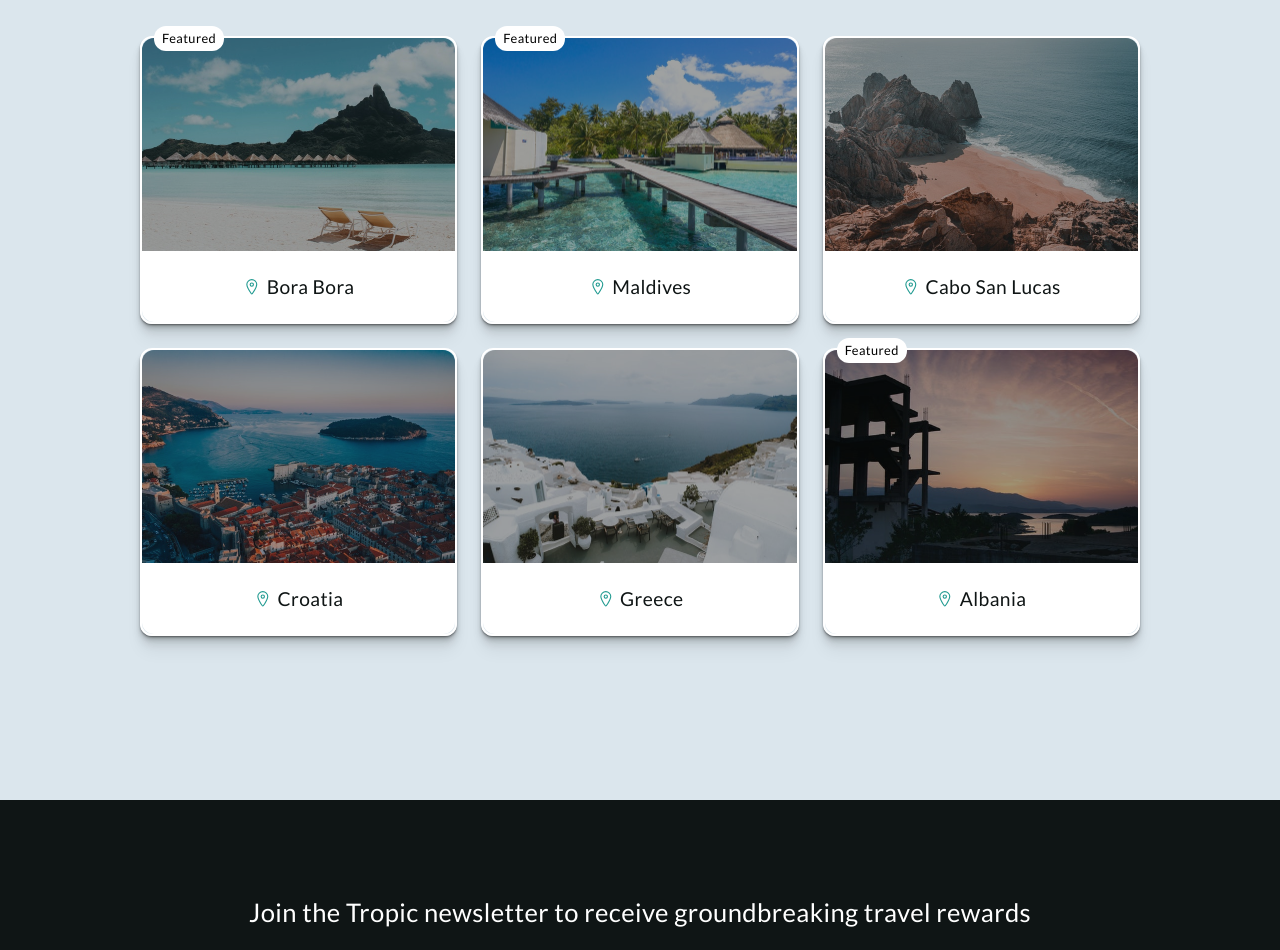
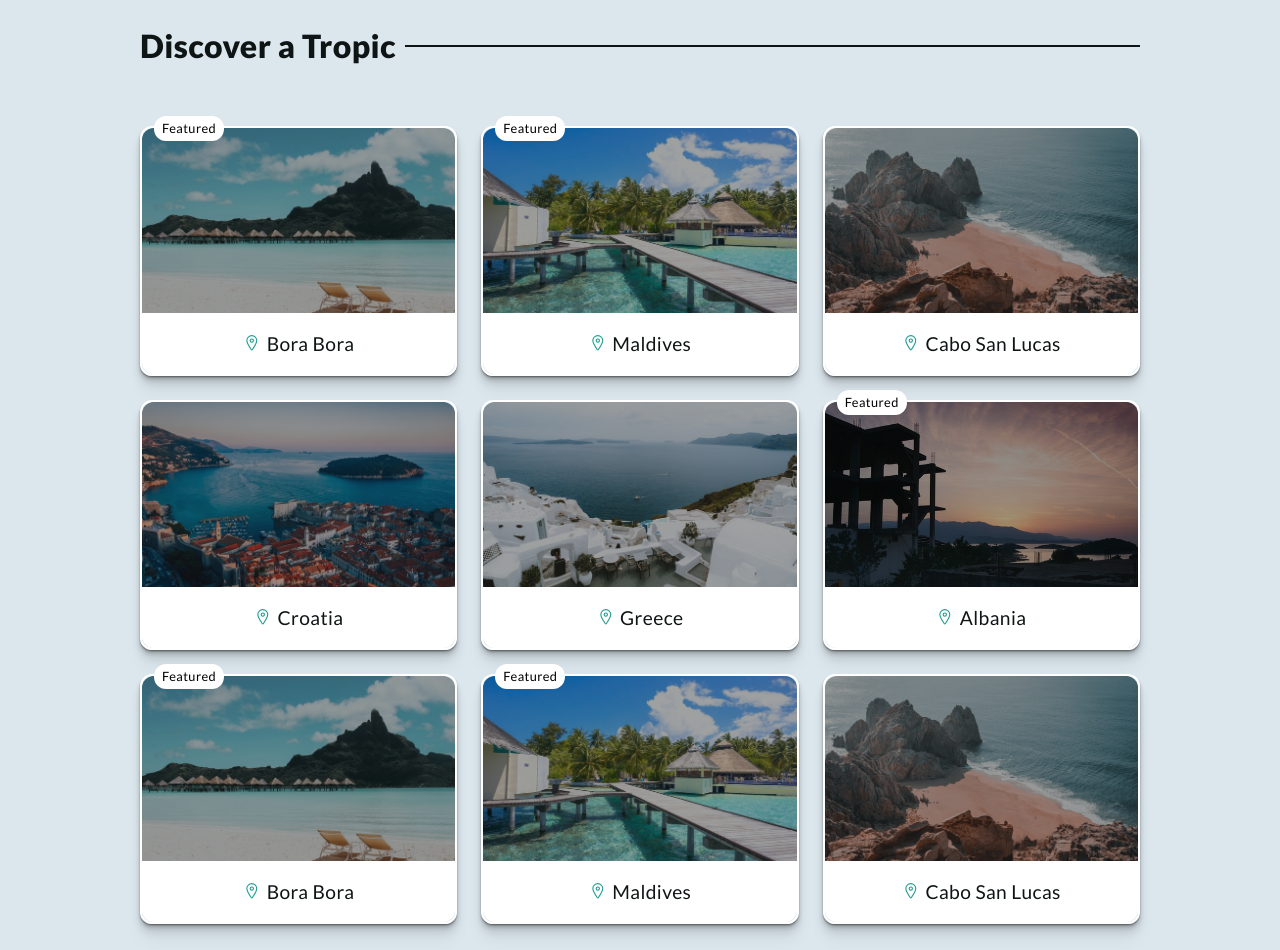
Before and after one commit to kyle4real/travel-website-react, a React (Create React App) app: page /locations in a window 1280 px wide. Shown: the part 160-1110 px from the top of the page. Built offline with nearby package versions, Linux system fonts and the light colour scheme.

Commit message:
Grid refactor for locations.

```diff
--- a/src/App.js
+++ b/src/App.js
@@ -3,8 +3,8 @@ import { Route, Switch } from "react-router-dom";
 
 import Footer from "./components/Footer/Footer";
 import Header from "./components/Header/Header";
-import Locations from "./components/Locations/Locations";
 import Home from "./pages/Home";
+import LocationsPage from "./pages/LocationsPage";
 
 function App() {
     return (
@@ -12,7 +12,7 @@ function App() {
             <Header />
             <Switch>
                 <Route path="/locations">
-          <Locations page />
+                    <LocationsPage />
                 </Route>
                 <Route exact path="/">
                     <Home />
--- a/src/components/Locations/Locations.js
+++ b/src/components/Locations/Locations.js
@@ -1,4 +1,4 @@
-import React from "react";
+import React, { useEffect } from "react";
 
 import classes from "./Locations.module.scss";
 import { BsArrowRight } from "react-icons/bs";
@@ -23,19 +23,25 @@ let locationData = [
     { id: 4, location: "Croatia", isFeatured: false, img: CroatiaJPG },
     { id: 5, location: "Greece", isFeatured: false, img: GreeceJPG },
     { id: 6, location: "Albania", isFeatured: true, img: AlbaniaJPG },
+    { id: 7, location: "Bora Bora", isFeatured: true, img: BoraBoraJPG },
+    { id: 8, location: "Maldives", isFeatured: true, img: MaldivesJPG },
+    {
+        id: 9,
+        location: "Cabo San Lucas",
+        isFeatured: false,
+        img: CaboSanLucasJPG,
+    },
 ];
 
 const Locations = ({ page }) => {
-  locationData = page ? locationData : locationData.slice(0, 6);
+    const mapData = !page ? locationData.slice(0, 6) : locationData;
     return (
         <div className={classes.container}>
-      <div className={classes.locations}>
+            <div className={`${classes.locations} ${page ? classes.page : ""}`}>
                 <div className={classes.locations__content}>
-          <h2 className={classes.locations__content__title}>
-            Discover a Tropic
-          </h2>
+                    <h2 className={classes.locations__content__title}>Discover a Tropic</h2>
                     <div className={classes.locations__content__gallery}>
-            {locationData.map(({ id, location, isFeatured, img }) => (
+                        {mapData.map(({ id, location, isFeatured, img }) => (
                             <div className={classes.gallery__item} key={id}>
                                 <img
                                     className={classes.gallery__item__img}
--- a/src/components/Locations/Locations.module.scss
+++ b/src/components/Locations/Locations.module.scss
@@ -13,6 +13,10 @@
     display: flex;
     justify-content: center;
     align-items: center;
+
+    &.page {
+        padding: calc(100px + #{$headerHeight}) 0;
+    }
 
     &__content {
         margin: 0 1.5rem;
@@ -42,20 +46,17 @@
 
         &__gallery {
             display: grid;
-      height: 1500px;
             grid-template-columns: 1fr;
-      grid-template-rows: repeat(6, 1fr);
+            grid-auto-rows: 275px;
             gap: $spacing-md;
             margin-bottom: $spacing-xl;
 
-      @include breakpoint(md) {
-        height: 600px;
-        grid-template-columns: repeat(3, 1fr);
-        grid-template-rows: 1fr 1fr;
-        gap: $spacing-sm;
+            @include breakpoint(sm) {
+                grid-template-columns: repeat(2, 1fr);
+                grid-auto-rows: 250px;
             }
             @include breakpoint(lg) {
-        gap: $spacing-md;
+                grid-template-columns: repeat(3, 1fr);
             }
 
             .gallery__item {
@@ -67,9 +68,9 @@
                 box-shadow: $boxShadow;
 
                 &:hover {
-          box-shadow: 0 0.5px 0.5px rgba(0, 0, 0, 0.25),
-            0 1px 1px rgba(0, 0, 0, 0.2), 0 3px 3px rgba(0, 0, 0, 0.15),
-            0 6px 6px rgba(0, 0, 0, 0.1), 0 10px 10px rgba(0, 0, 0, 0.05);
+                    box-shadow: 0 0.5px 0.5px rgba(0, 0, 0, 0.25), 0 1px 1px rgba(0, 0, 0, 0.2),
+                        0 3px 3px rgba(0, 0, 0, 0.15), 0 6px 6px rgba(0, 0, 0, 0.1),
+                        0 10px 10px rgba(0, 0, 0, 0.05);
 
                     .overlay {
                         background: transparent;
--- a/src/pages/Home.js
+++ b/src/pages/Home.js
@@ -6,7 +6,7 @@ const Home = () => {
     return (
         <Fragment>
             <Hero />
-            <Locations />
+            <Locations page={false} />
         </Fragment>
     );
 };
--- /dev/null
+++ b/src/pages/LocationsPage.js
@@ -0,0 +1,9 @@
+import React from "react";
+
+import Locations from "../components/Locations/Locations";
+
+const LocationsPage = () => {
+    return <Locations page={true} />;
+};
+
+export default LocationsPage;
```
Lines whose indentation alone changed are shown as unchanged.
